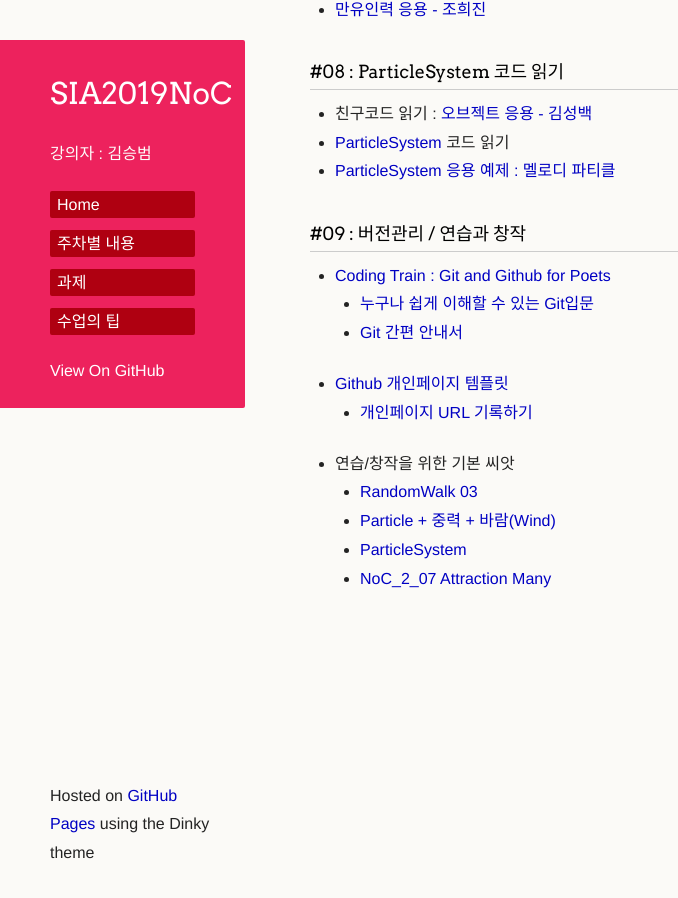
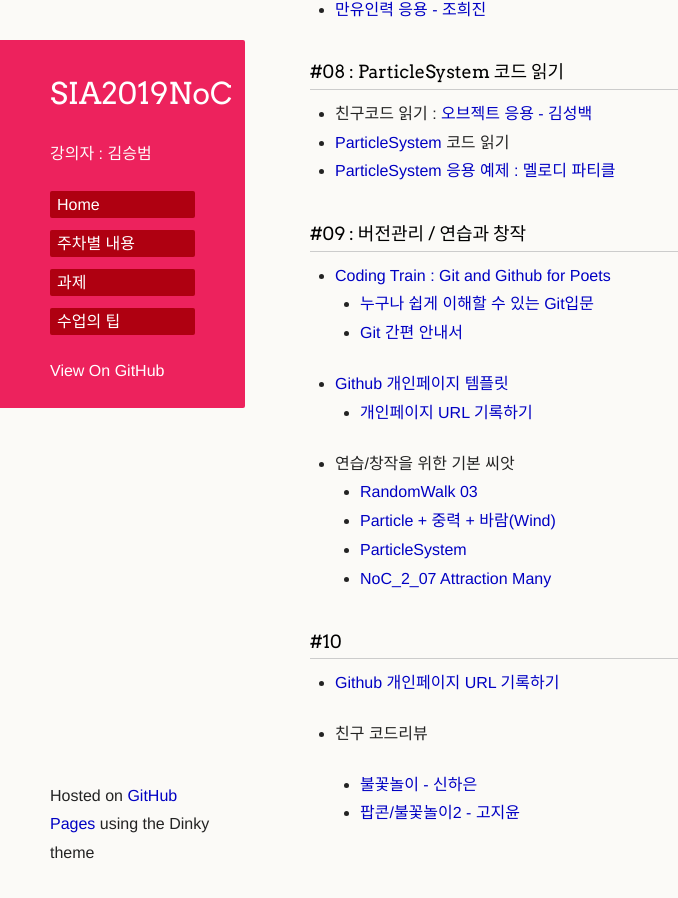
Before and after one commit to picxenk/SIA2019NoC, a Jekyll site: the page built from curriculum.md, in a window 1280 px wide and 900 px high, scrolled down 1972 px. Shown: the whole window, without its empty margins (0-678 px from the left). Built offline with Jekyll 4.4.1, drawn with Linux system fonts in a browser that asks for light colours; our own code applies the rules of GitHub Pages for plain Markdown files; a script that is not in the unit is left out; the repository's description, which GitHub fills in, is left out.

Commit message:
Update curriculum.md

```diff
--- a/curriculum.md
+++ b/curriculum.md
@@ -76,3 +76,10 @@
     * [Particle + 중력 + 바람(Wind)](https://editor.p5js.org/picxenk@gmail.com/sketches/pJVbXrqR3)
     * [ParticleSystem](https://editor.p5js.org/picxenk@gmail.com/sketches/wcwkuC_bMd)
     * [NoC_2_07 Attraction Many](https://editor.p5js.org/picxenk@gmail.com/sketches/ENk5WdK8o)
+
+### #10
+ * [Github 개인페이지 URL 기록하기](https://docs.google.com/spreadsheets/d/1DIQsy6G3GlN5a5Ihs9sQ9Eq-9rLavGyKCFArq8a3zq0/edit?usp=sharing)
+
+ * 친구 코드리뷰
+   * [불꽃놀이 - 신하은](https://docs.google.com/document/d/1GuTOvppj5a2Iwm3vp8vgSDVkvBDmaMn2Qv7bXniJv1E/edit)
+   * [팝콘/불꽃놀이2 - 고지윤](https://docs.google.com/document/d/1FvrL56SKh9-MS4hDQG7hfSOKmgRrSwyNPm7FTnJtYC8/edit)
```
